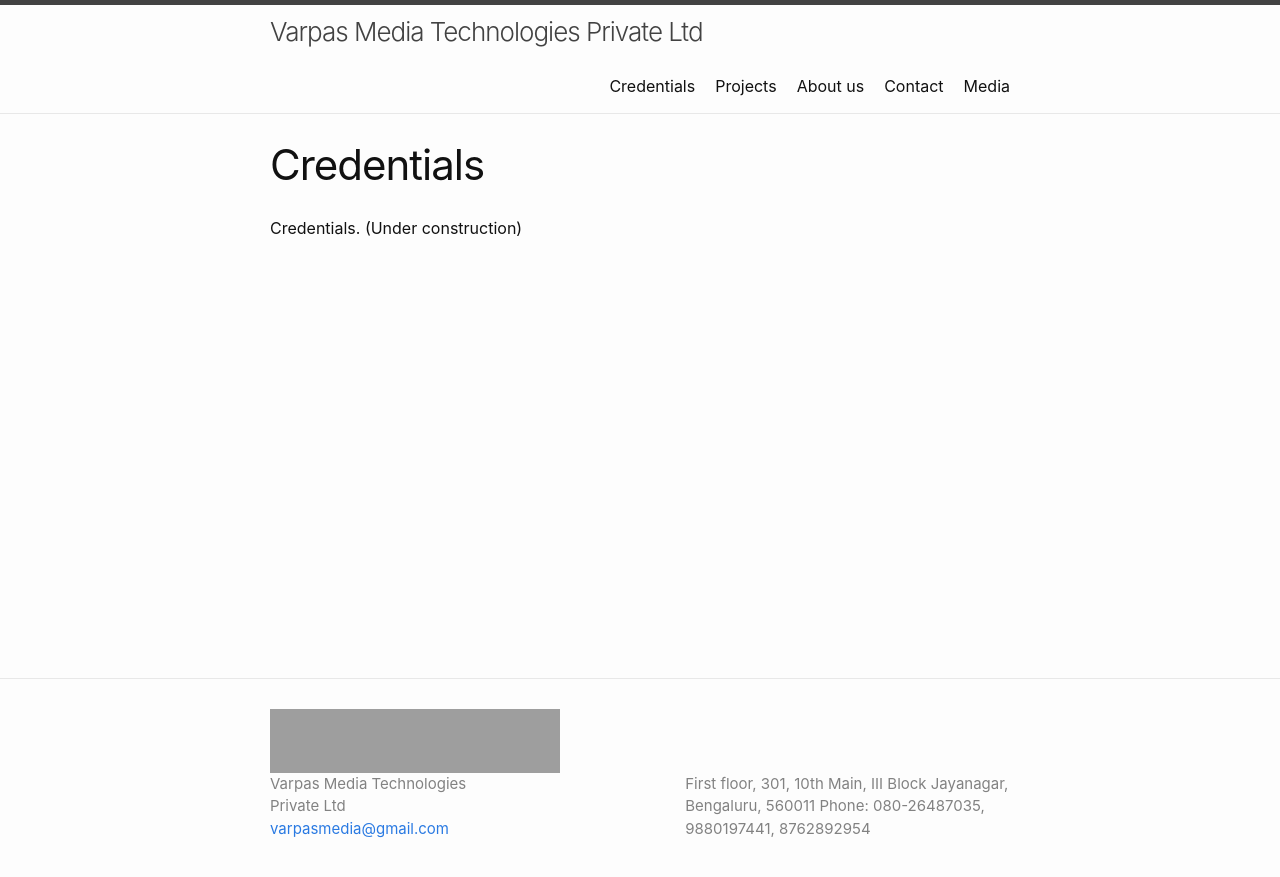
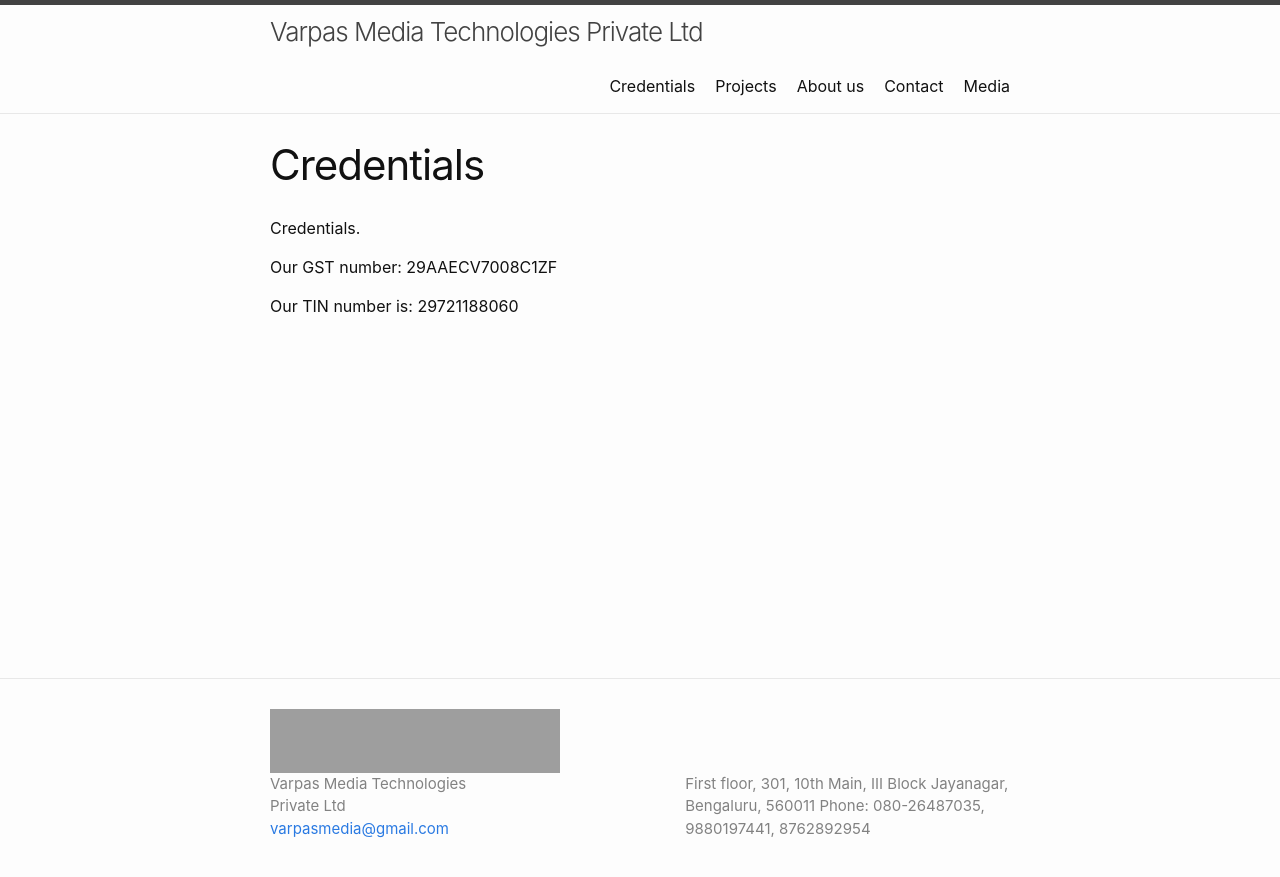
Before and after one commit to VarpasMedia/VarpasMedia.github.io, a Jekyll site: the page built from Credentials.md, in a window 1280 px wide. Shown: the top 877 px of the page. Built offline with Jekyll 4.4.1, drawn with Linux system fonts in a browser that asks for light colours; our own code applies the rules of GitHub Pages for plain Markdown files; grey boxes are pictures that could not be loaded.

Commit message:
Update Credentials.md

```diff
--- a/Credentials.md
+++ b/Credentials.md
@@ -6,4 +6,10 @@ permalink: /Credentials/
 
 
 
-<p>Credentials. (Under construction)</p>
+<p>Credentials. </p>
+
+
+
+<p>Our GST number: 29AAECV7008C1ZF </p>
+
+<p> Our TIN number is: 29721188060 </p>
```
